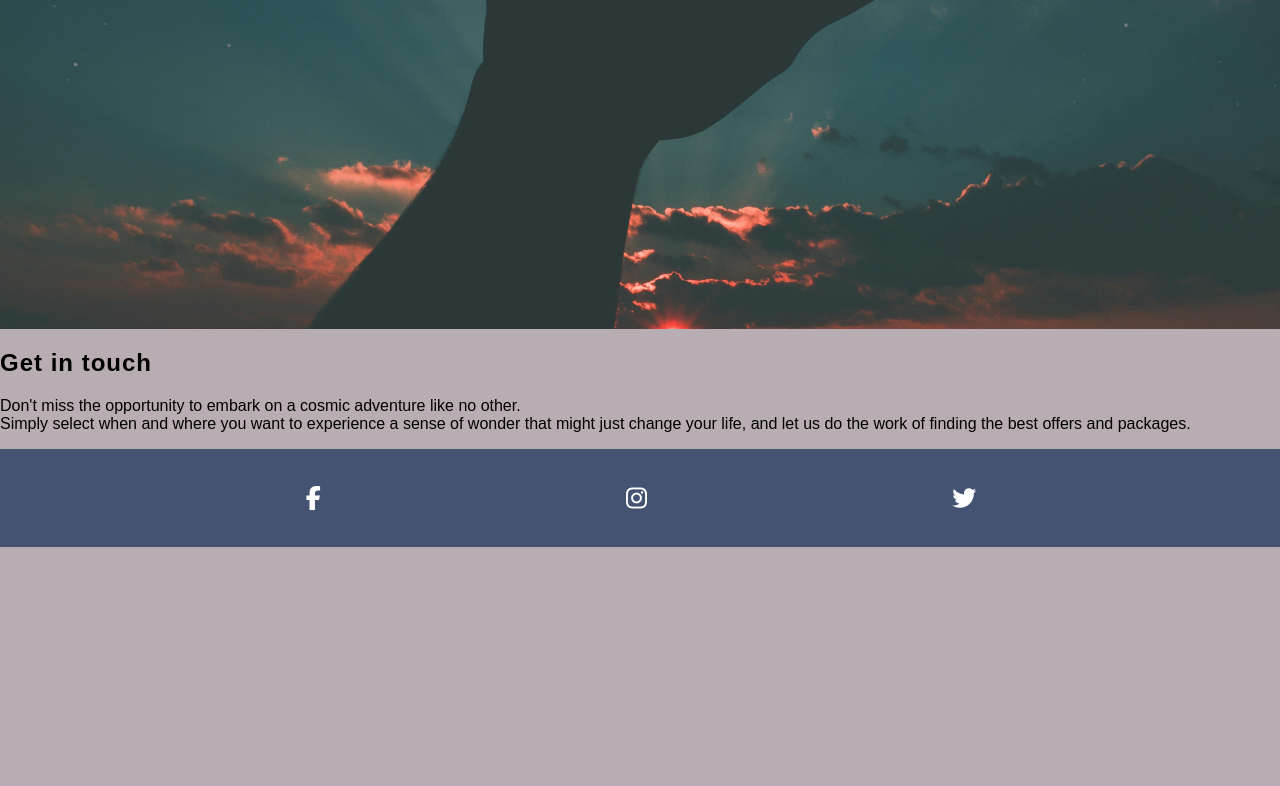
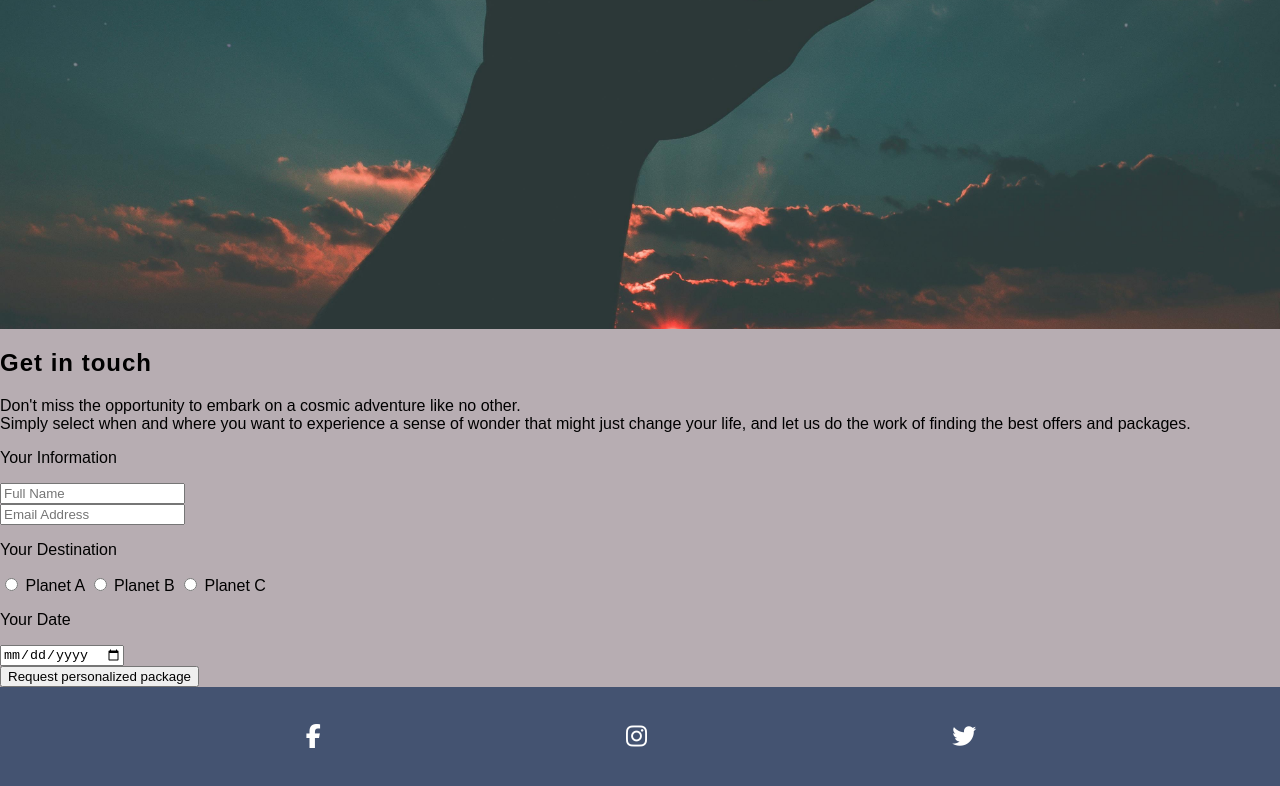
Before and after one commit to Sarah-Bue/lonely-galaxy, a plain HTML site: page bookings.html in a window 1280 px wide. Shown: the part 351-1137 px from the top of the page. Before the commit the page ends 898 px from the top, so only its background shows below. Drawn offline with Linux system fonts and the light colour scheme.

Commit message:
add form with input fields, radio button, date picker, and submit button to bookings.html

```diff
--- a/bookings.html
+++ b/bookings.html
@@ -72,6 +72,44 @@
                 </p>
             </section>
 
+            <!-- Form -->
+            <section id="bookings-form">
+                <form action="https://formdump.codeinstitute.net" method="POST">
+                    <p>Your Information</p>
+
+                    <div class="form-input">
+                        <input type="text" name="fullname" placeholder="Full Name" required>
+                    </div>
+
+                    <div class="form-input">
+                        <input type="text" name="email" placeholder="Email Address" required>
+                    </div>
+
+                    <div>
+                        <p>Your Destination</p>
+
+                        <input value="planet-a" id="planet-a" name="planetpicker" type="radio" required>
+                        <label for="planet-a">Planet A</label>
+
+                        <input value="planet-b" id="planet-b" name="planetpicker" type="radio" required>
+                        <label for="planet-b">Planet B</label>
+
+                        <input value="planet-c" id="planet-c" name="planetpicker" type="radio" required>
+                        <label for="planet-c">Planet C</label>
+                    </div>
+
+                    <div>
+                        <p>Your Date</p>
+
+                        <input type="date" name="datepicker" id="datepicker" required>
+                    </div>
+
+                    <div>
+                        <input type="submit" value="Request personalized package">
+                    </div>
+                </form>
+            </section>
+
 
         </main>
 
```
